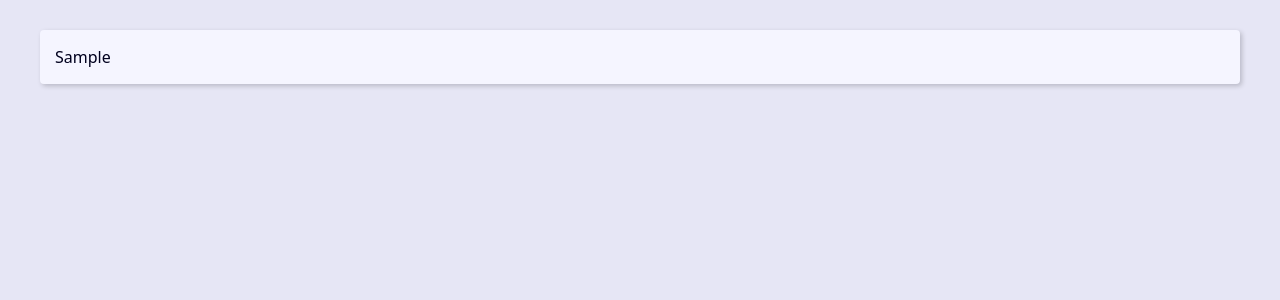
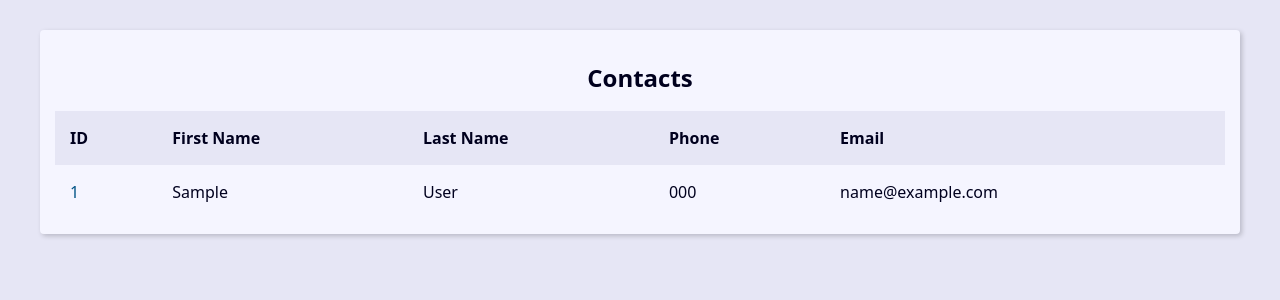
Before and after one commit to joaolucasalves010/django_agenda, a Django app: page / in a window 1280 px wide. Shown: the top 300 px of the page. Run offline with Django 5.2, Linux system fonts and the light colour scheme; tables that the repository leaves empty hold one stand-in row (values such as "Sample post").

Commit message:
criando tabela que exibe contatos

```diff
--- a/project/contact/templates/contact/index.html
+++ b/project/contact/templates/contact/index.html
@@ -1,7 +1,47 @@
 {% extends "global/base.html" %}
 
 {% block content %}
-  {% for contact in contacts %}
+  {% comment %} {% for contact in contacts %}
     <p>{{contact.first_name}}</p>
-  {% endfor %}
+    <br>
+  {% endfor %} {% endcomment %}
+
+  <div class="responsive-table">
+    <table class="contacts-table">
+      <caption class="table-caption">
+        Contacts
+      </caption>
+      <thead>
+        <tr class="table-row table-row-header">
+          <th class="table-header">ID</th>
+          <th class="table-header">First Name</th>
+          <th class="table-header">Last Name</th>
+          <th class="table-header">Phone</th>
+          <th class="table-header">Email</th>
+        </tr>
+      </thead>
+       <tbody>
+        {% for contact in contacts %}
+          <tr class="table-row">
+            <td class="table-cel">
+              <a class="table-link" href="#">{{contact.id}}</a>
+            </td>
+            <td class="table-cel">
+              {{contact.first_name}}
+            </td>
+            <td class="table-cel">
+              {{contact.last_name}}
+            </td>
+            <td class="table-cel">
+              {{contact.phone}}
+            </td>
+            <td class="table-cel">
+              {{contact.email}}
+            </td>
+          </tr>
+        {% endfor %}
+       </tbody>
+    </table>
+  </div>
+
 {% endblock content %}
```
